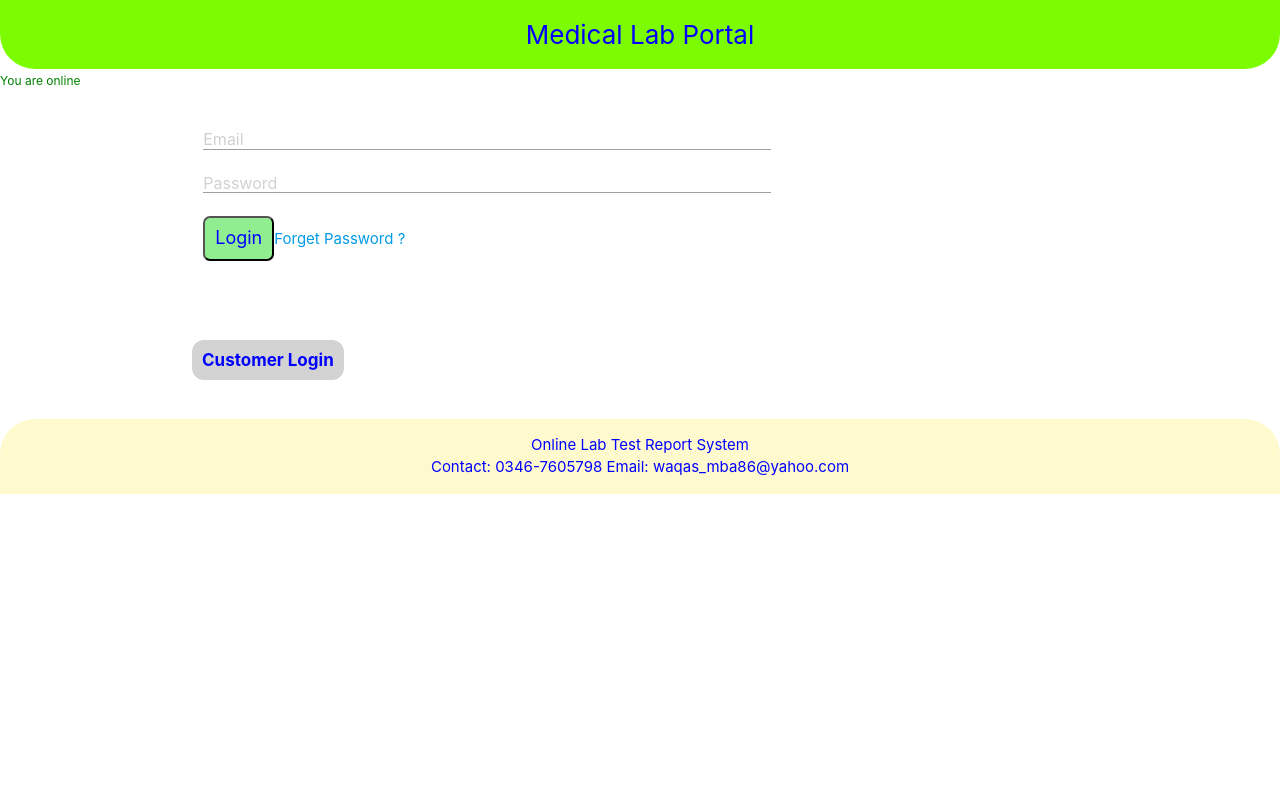
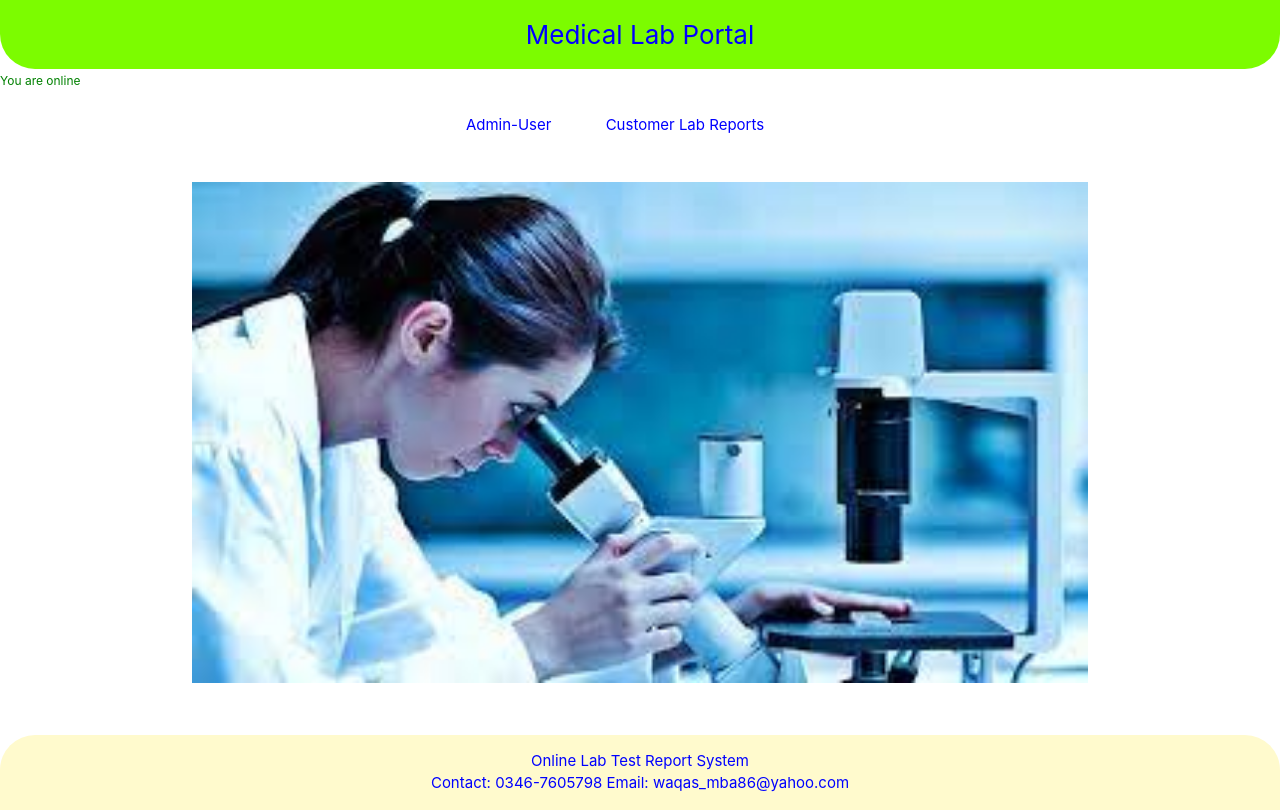
Before and after one commit to waqas3467605798/myLabReports, a React (Create React App) app: page / in a window 1280 px wide. Built offline with nearby package versions, Linux system fonts and the light colour scheme; no server answers.

Commit message:
Somm CSS added on login page

```diff
--- a/src/App.css
+++ b/src/App.css
@@ -107,3 +107,15 @@ input{
     width: 60px !important;
 
 }
+
+
+.navLinks_loginPage{
+    display: inline-block;
+    margin-right: 50px;
+    color:blue;
+}
+
+.navLinks_loginPage:hover{
+    color:red;
+    cursor:pointer;
+}
--- a/src/components/Login.js
+++ b/src/components/Login.js
@@ -4,7 +4,7 @@ import {Link, Route,BrowserRouter} from 'react-router-dom'
 import firebase from './Fire'
 import CustomerAccess from './CustomerAccess'
 import App from '../App'
-
+import labImg from './image.jpg'
 
 
 //This Component is made to show the all App you made
@@ -64,7 +64,9 @@ class LoginForm extends Component{
         super();
         this.state ={
                 forgetStatus:false,
-                forgetEmial:''
+                forgetEmial:'',
+                showLoginPage:false,
+                showCustomerReports:false
                 // customerPortal:false
 
 
@@ -128,7 +130,13 @@ class LoginForm extends Component{
 
 
 
+showLogin = ()=>{
+    this.setState({showLoginPage:true, showCustomerReports:false})
+}
 
+showCustomerPage=()=>{
+    this.setState({showLoginPage:false, showCustomerReports:true})
+}
 
 
      render(){
@@ -148,14 +156,12 @@ class LoginForm extends Component{
 <br/><br/>
 
 <div className='container center'>
-{/* <button>User Login</button> <button>Customer Reports</button> */}
+<span className='navLinks_loginPage' onClick={this.showLogin}>Admin-User</span>       <span className='navLinks_loginPage' onClick={this.showCustomerPage}>Customer Lab Reports</span>
 </div>
 
                 {/* The Div of User Login is Here */}
-             <div className="row container">
-             <div className="col s12">
-
-
+             <div className={this.state.showLoginPage===false?'display':'container'}>
+             {/* <div className="col s12"> */}
 
                <div className="input-field">
               <input placeholder="Email" id="email" type="text" className="validate" />
@@ -171,11 +177,7 @@ class LoginForm extends Component{
 
                 <a href='#' onClick={this.showForgetField}>Forget Password ?</a>
 
-
-
-<br/><br/><br/><br/>
-
-
+<br/><br/><br/>
 
 
                 <div className={this.state.forgetStatus === false ? 'display' : ''}>
@@ -184,9 +186,22 @@ class LoginForm extends Component{
                 <button onClick={this.ressetPassword} style={{padding:'10px',fontSize:'18px',borderRadius:'7px', color:'blue', backgroundColor:'lightgreen'}}>Resset</button>
 
                 </div>
-              </div>
+              {/* </div> */}
               </div>
 
+
+
+
+
+
+{/* div of customer reports */}
+<div className={this.state.showCustomerReports===false?'display':'container'}>
+Customer Reports
+</div>
+<br/><br/>
+<div className='container'>
+<img src={labImg} alt='Pic here' width='100%'/>
+</div>
 
 
 
@@ -199,12 +214,12 @@ class LoginForm extends Component{
 
 
 {/* Below code is only to show the component of customerAccess */}
-<div className='container'>
+{/* <div className='container'>
 <BrowserRouter>
 <Link to='/CustomerAccess' className='headings' style={{fontSize:'17px', backgroundColor:'lightgray', padding:'10px'}} > <b>Customer Login</b> </Link>
 <Route path='/CustomerAccess' component={CustomerAccess}/>
  </BrowserRouter>
-</div>
+</div> */}
 {/* the code of customerAccess is ended here */}
 
 
```
Also changed, not shown: src/components/image.jpg (added).
